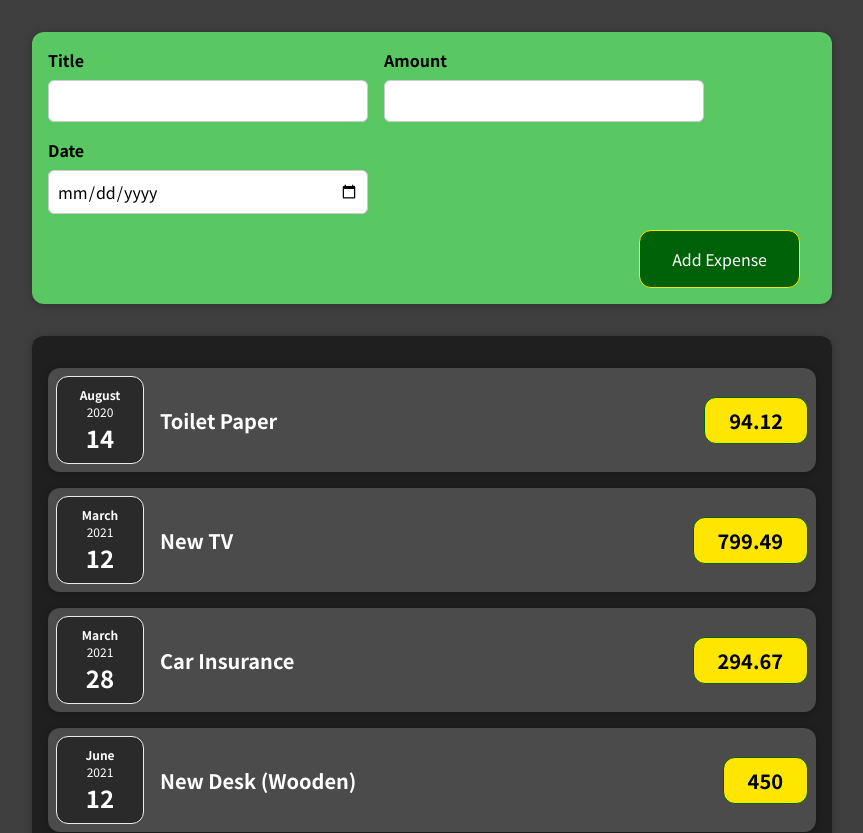
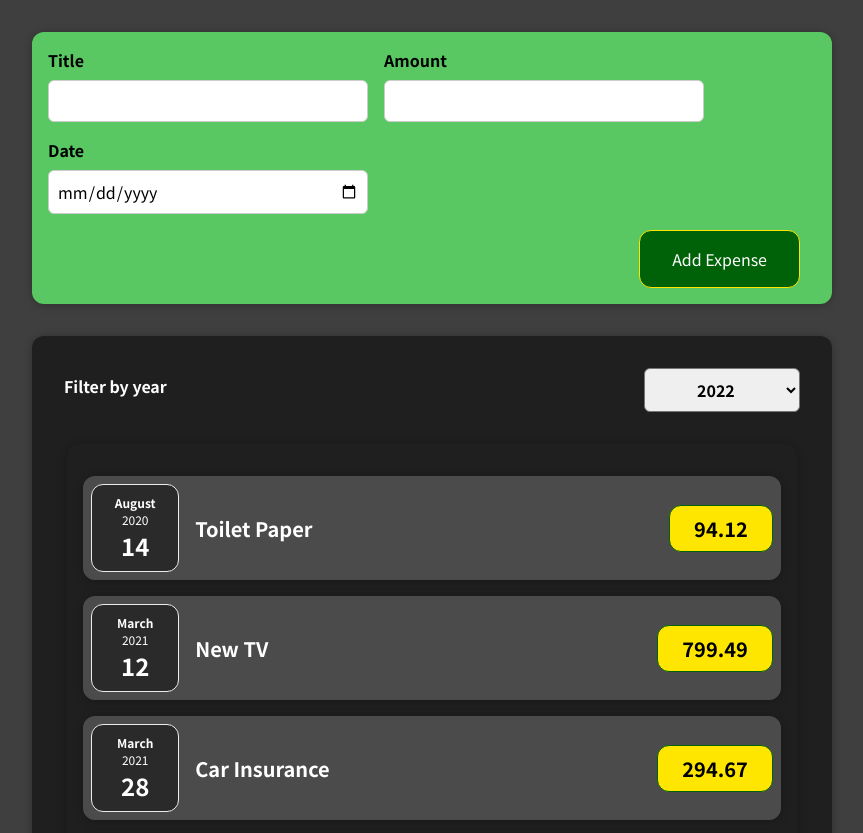
Before and after one commit to luciano-ilha/expense-tracker, a React (Create React App) app: page / in a window 1280 px wide. Shown: the top 833 px of the page, without its empty margins (208-1071 px from the left). Built offline with nearby package versions, Linux system fonts and the light colour scheme.

Commit message:
Add ExpensesFilter file with styles

```diff
--- a/src/components/Expenses/Expenses.js
+++ b/src/components/Expenses/Expenses.js
@@ -1,9 +1,12 @@
 import "./Expenses.css";
+import Card from "../UI/Card";
 import ExpenseItem from "./ExpenseItem";
-import Card from "../UI/Card";
+import ExpensesFilter from "./ExpensesFilter";
 
 const Expenses = (props) => {
   return (
+    <Card className="expenses">
+      <ExpensesFilter />
       <Card className="expenses">
         <ExpenseItem
           title={props.items[0].title}
@@ -26,6 +29,7 @@ const Expenses = (props) => {
           date={props.items[3].date}
         />
       </Card>
+    </Card>
   );
 };
 
--- /dev/null
+++ b/src/components/Expenses/ExpensesFilter.css
@@ -0,0 +1,24 @@
+.expenses-filter {
+  color: white;
+  padding: 0 1rem;
+}
+
+.expenses-filter__control {
+  display: flex;
+  width: 100%;
+  align-items: center;
+  justify-content: space-between;
+  margin: 1rem 0;
+}
+
+.expenses-filter label {
+  font-weight: bold;
+  margin-bottom: 0.5rem;
+}
+
+.expenses-filter select {
+  font: inherit;
+  padding: 0.5rem 3rem;
+  font-weight: bold;
+  border-radius: 6px;
+}
--- /dev/null
+++ b/src/components/Expenses/ExpensesFilter.js
@@ -0,0 +1,19 @@
+import "./ExpensesFilter.css";
+
+const ExpensesFilter = () => {
+  return (
+    <div className="expenses-filter">
+      <div className="expenses-filter__control">
+        <label>Filter by year</label>
+        <select>
+          <option value="2022">2022</option>
+          <option value="2021">2021</option>
+          <option value="2020">2020</option>
+          <option value="2019">2019</option>
+        </select>
+      </div>
+    </div>
+  );
+};
+
+export default ExpensesFilter;
```
Also changed, not shown: 1 other file (tests, documents, lock files or other folders). Lines whose indentation alone changed are shown as unchanged.
